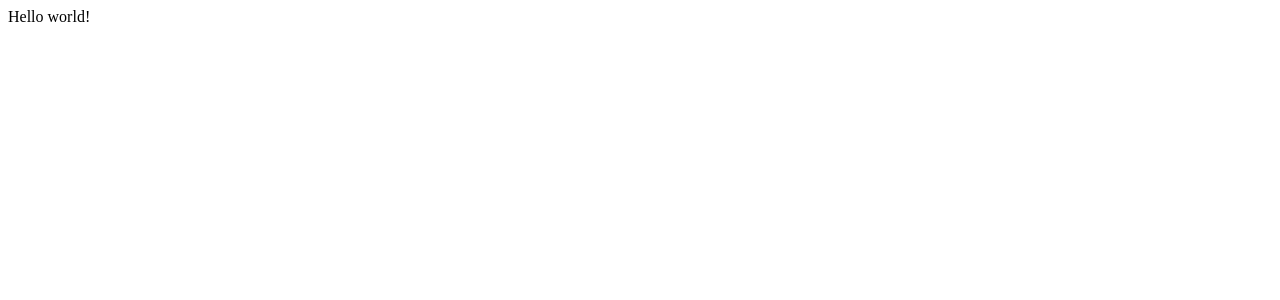
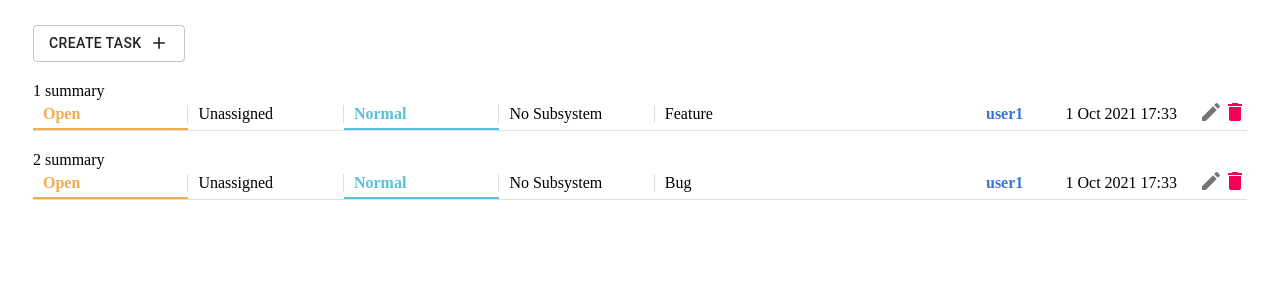
Before and after one commit to xel23/TMS-1.0, a React (Create React App) app in the folder client/: page /tasks in a window 1280 px wide. Shown: the top 300 px of the page. Built offline with nearby package versions, Linux system fonts and the light colour scheme.

Commit message:
created Task, TaskList and TasksPage components

```diff
--- a/client/package.json
+++ b/client/package.json
@@ -4,19 +4,23 @@
   "private": true,
   "dependencies": {
     "@material-ui/core": "^4.12.3",
+    "@material-ui/icons": "^4.11.2",
     "@testing-library/jest-dom": "^5.11.4",
     "@testing-library/react": "^11.1.0",
     "@testing-library/user-event": "^12.1.10",
+    "moment": "^2.29.1",
     "react": "^17.0.2",
     "react-dom": "^17.0.2",
     "react-router-dom": "^5.3.0",
     "react-scripts": "4.0.3",
+    "styled-components": "^5.3.1",
     "web-vitals": "^1.0.1"
   },
   "devDependencies": {
     "@types/react": "^17.0.24",
     "@types/react-dom": "^17.0.9",
     "@types/react-router-dom": "^5.3.0",
+    "@types/styled-components": "^5.1.14",
     "typescript": "^4.4.3"
   },
   "scripts": {
--- /dev/null
+++ b/client/src/components/Task/Task.styles.ts
@@ -0,0 +1,98 @@
+import styled from 'styled-components';
+
+export const Wrapper = styled.div`
+    margin: 20px 0;
+`;
+
+export const Container = styled.div`
+    display: grid;
+    grid-template-columns: 4fr 1fr 0.2fr;
+`;
+
+export const ContainerRight = styled.div`
+    display: grid;
+    grid-template-columns: repeat(6, 1fr);
+
+    & > div {
+        padding: 5px;
+        padding-left: 10px;
+    }
+
+    & > * > span {
+        display: block;
+        border-right: 1px solid #ddd;
+        margin-right: -5px;
+    }
+`;
+
+export const ContainerLeft = styled.div`
+    display: grid;
+    grid-template-columns: 1fr 2fr;
+    justify-items: center;
+
+    & > div {
+        padding: 5px;
+    }
+`;
+
+export const ContainerIcons = styled.div`
+    display: grid;
+    grid-template-columns: repeat(2, 1fr);
+
+    & > svg {
+        cursor: pointer;
+    }
+`;
+
+export const Status = styled.div`
+    font-weight: bold;
+
+    &.open {
+        color: #f0ad4e;
+        border-bottom: 2.5px solid #f0ad4e;
+    }
+
+    &.in-progress {
+        color: #0047b2;
+        border-bottom: 2.5px solid #0047b2;
+    }
+
+    &.done {
+        color: #5cb85c;
+        border-bottom: 2.5px solid #5cb85c;
+    }
+`;
+
+export const Priority = styled.div`
+    font-weight: bold;
+
+    &.highest {
+        color: #d9534f;
+        border-bottom: 2.5px solid #d9534f;
+    }
+
+    &.high {
+        color: #dda0dd;
+        border-bottom: 2.5px solid #dda0dd;
+    }
+
+    &.normal {
+        color: #5bc0de;
+        border-bottom: 2.5px solid #5bc0de;
+    }
+
+    &.low {
+        color: #0064a1;
+        border-bottom: 2.5px solid #0064a1;
+    }
+
+    &.lowest {
+        color: #909090;
+        border-bottom: 2.5px solid #909090;
+    }
+`;
+
+export const Author = styled.div`
+    font-weight: bold;
+    color: #3875d7;
+`;
--- /dev/null
+++ b/client/src/components/Task/Task.tsx
@@ -0,0 +1,69 @@
+import React from 'react';
+import moment from 'moment';
+import { Link } from 'react-router-dom';
+import Divider from '@material-ui/core/Divider';
+import Tooltip from '@material-ui/core/Tooltip';
+import CreateIcon from '@material-ui/icons/Create';
+import DeleteIcon from '@material-ui/icons/Delete';
+
+import { Wrapper, Container, ContainerRight, ContainerLeft, ContainerIcons, Status, Priority, Author } from "./Task.styles";
+
+export interface TaskProps {
+    id: string;
+    summary: string;
+    description: string | null;
+    author: {
+        userId: string,
+        name: string
+    };
+    assignee: string | null;
+    type: string;
+    priority: string;
+    subsystem: string | null;
+    status: string;
+    created: Date;
+    updated: Date | null;
+    verifiedBy: string | null;
+}
+
+const Task: React.FunctionComponent<TaskProps> = (props) => {
+    return (
+        <Wrapper>
+            <div>{props.summary}</div>
+            <Container>
+                <ContainerRight>
+                    <Status className={props.status.toLowerCase().replace(' ', '-')}>
+                        <span>{props.status}</span>
+                    </Status>
+                    <div>
+                        <span>{props.assignee ? props.assignee : 'Unassigned'}</span>
+                    </div>
+                    <Priority className={props.priority.toLowerCase()}>
+                        <span>{props.priority}</span>
+                    </Priority>
+                    <div>
+                        <span>{props.subsystem ? props.subsystem : 'No Subsystem'}</span>
+                    </div>
+                    <div>{props.type}</div>
+                </ContainerRight>
+                <ContainerLeft>
+                    <Author>{props.author.name}</Author>
+                    <div>{moment(props.created).format('D MMM YYYY HH:mm')}</div>
+                </ContainerLeft>
+                <ContainerIcons>
+                    <Tooltip title="Edit task" placement="top">
+                        <Link to={`/edit_task/${props.id}`}>
+                            <CreateIcon color="action" />
+                        </Link>
+                    </Tooltip>
+                    <Tooltip title="Delete task" placement="top">
+                        <DeleteIcon color="secondary" />
+                    </Tooltip>
+                </ContainerIcons>
+            </Container>
+            <Divider />
+        </Wrapper>
+    )
+};
+
+export default Task;
--- /dev/null
+++ b/client/src/components/TaskList/TaskList.tsx
@@ -0,0 +1,19 @@
+import React from 'react';
+
+import Task, { TaskProps } from '../Task/Task';
+
+interface TaskListProps {
+    tasks: TaskProps[];
+}
+
+const TaskList: React.FunctionComponent<TaskListProps> = ({ tasks }) => {
+    return (
+        <>
+            {tasks.map((task) => (
+                <Task key={task.id} {...task} />
+            ))}
+        </>
+    )
+};
+
+export default TaskList;
--- a/client/src/pages/App/App.tsx
+++ b/client/src/pages/App/App.tsx
@@ -1,8 +1,22 @@
 import React from 'react';
+import { BrowserRouter, Route, Switch } from 'react-router-dom';
+
+import TasksPage from '../TasksPage/TasksPage';
 
 const App: React.FunctionComponent = () => {
     return (
-        <div>Hello world!</div>
+        <BrowserRouter>
+            <Switch>
+                <Route path="/register">Register page</Route>
+                <Route path="/login">Login page</Route>
+                <Route path="/dashboard">Dashboard page</Route>
+                <Route exact path="/tasks" component={() => <TasksPage />} />
+                <Route path="/tasks/:taskId">Task page</Route>
+                <Route path="/create_task">Create task page</Route>
+                <Route path="/edit_task/:taskId">Edit task page</Route>
+                <Route path="/archive">Archive page</Route>
+            </Switch>
+        </BrowserRouter>
     );
 };
 
--- /dev/null
+++ b/client/src/pages/TasksPage/TasksPage.styles.ts
@@ -0,0 +1,13 @@
+import styled from 'styled-components';
+
+export const Wrapper = styled.div`
+    margin: 25px;
+
+    & > a {
+        text-decoration: none;
+    }
+`;
+
+export const ButtonName = styled.span`
+    margin: 0 8px 0 0;
+`;
--- /dev/null
+++ b/client/src/pages/TasksPage/TasksPage.tsx
@@ -0,0 +1,25 @@
+import React from 'react';
+import { Link } from 'react-router-dom';
+import Button from '@material-ui/core/Button';
+import AddIcon from '@material-ui/icons/Add';
+
+import TaskList from '../../components/TaskList/TaskList';
+
+import { Wrapper, ButtonName } from './TasksPage.styles';
+
+import { tasks } from './__mock__/data';
+
+const TasksPage: React.FunctionComponent = () => {
+    return (
+        <Wrapper>
+            <Link to="/create_task">
+                <Button variant="outlined">
+                    <ButtonName>Create task</ButtonName><AddIcon fontSize="small" />
+                </Button>
+            </Link>
+            <TaskList tasks={tasks}/>
+        </Wrapper>
+    )
+};
+
+export default TasksPage;
--- /dev/null
+++ b/client/src/pages/TasksPage/__mock__/data.ts
@@ -0,0 +1,38 @@
+import { TaskProps } from '../../../components/Task/Task';
+
+export const tasks: TaskProps[] = [
+    {
+        id: "615746f75cd55d7e19783373",
+        summary: "1 summary",
+        description: "1 description",
+        author: {
+            name: "user1",
+            userId: "615361d274ac2760893f794b",
+        },
+        assignee: null,
+        type: "Feature",
+        priority: "Normal",
+        subsystem: null,
+        status: "Open",
+        created: new Date("2021-10-01T17:33:14.624+00:00"),
+        updated: null,
+        verifiedBy: null,
+    },
+    {
+        id: "615747225cd55d7e19783379",
+        summary: "2 summary",
+        description: "2 description",
+        author: {
+            name: "user1",
+            userId: "615361d274ac2760893f794b",
+        },
+        assignee: null,
+        type: "Bug",
+        priority: "Normal",
+        subsystem: null,
+        status: "Open",
+        created: new Date("2021-10-01T17:33:14.624+00:00"),
+        updated: null,
+        verifiedBy: null,
+    },
+];
```
Also changed, not shown: 1 other file (tests, documents, lock files or other folders).
